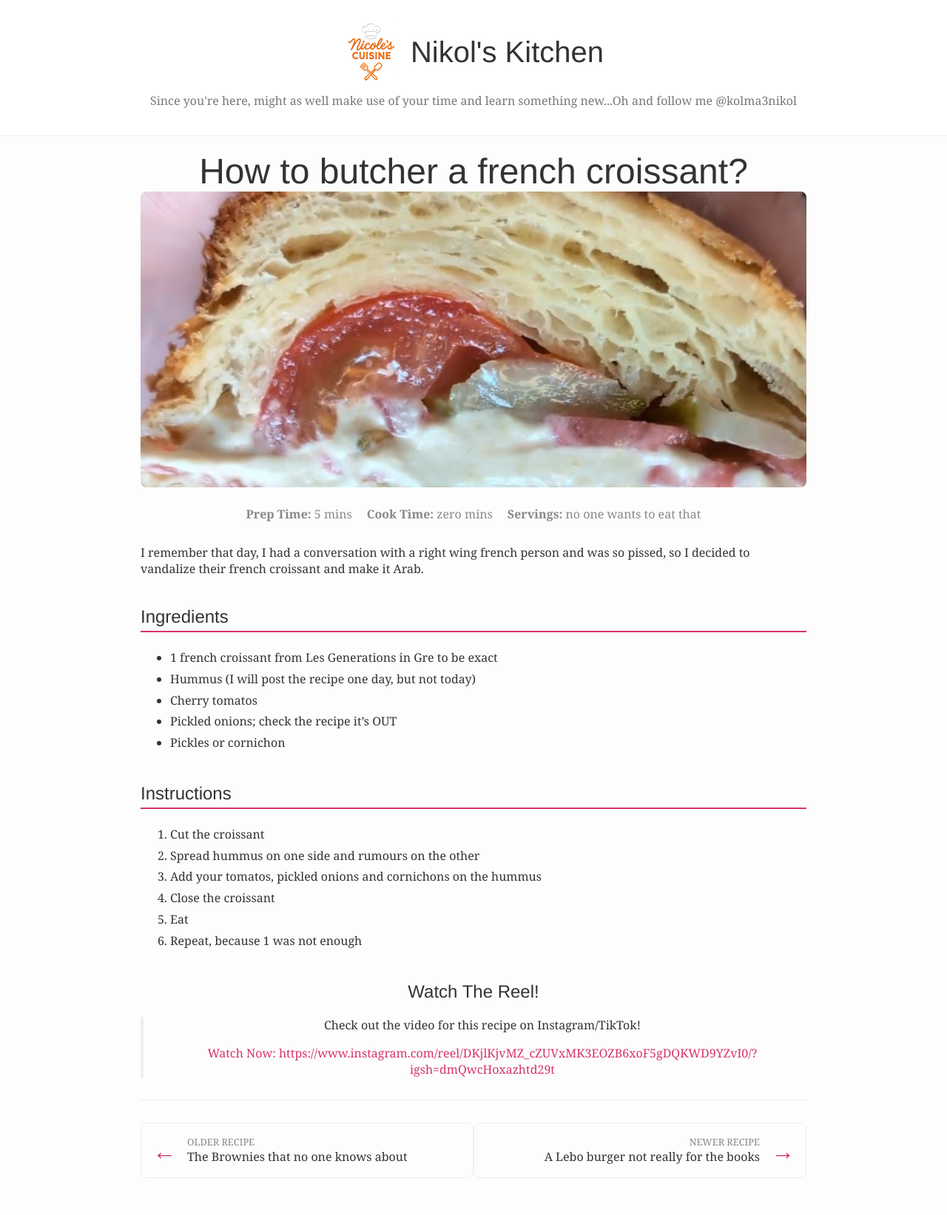
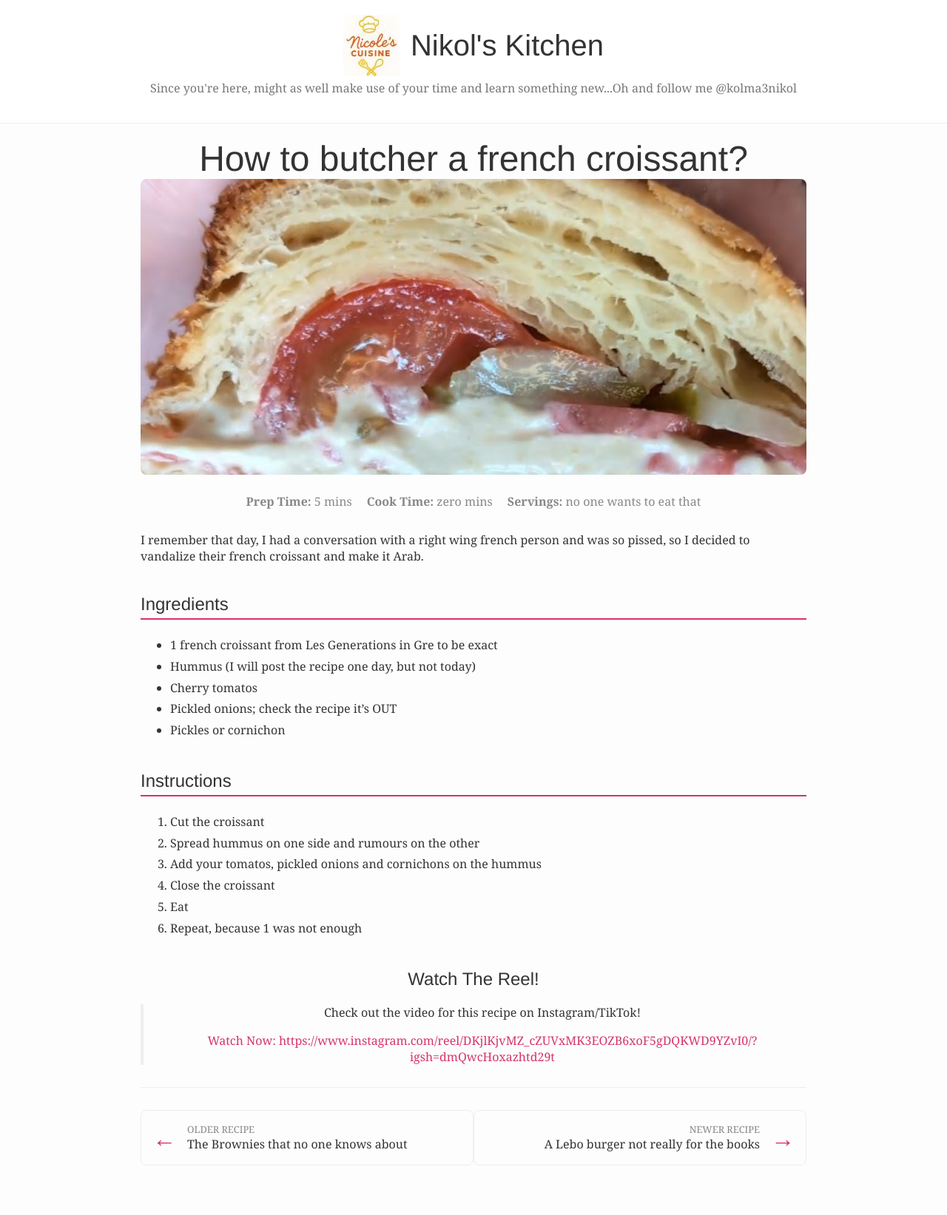
Before and after one commit to AntiLibrary5/nicools-kitchen, a Jekyll site: the page built from _posts/2025-08-20-croissant-lebanese.md, in a window 1280 px wide. Shown: the whole page at 74% size. Built offline with Jekyll 4.4.1, drawn with Linux system fonts in a browser that asks for light colours.

Commit message:
logo updated by cecile

```diff
--- a/_layouts/default.html
+++ b/_layouts/default.html
@@ -9,7 +9,7 @@
 <body>
 	<header class="site-header">
 		<a href="{{ site.baseurl }}/" class="site-branding">
-			<img src="{{ site.baseurl }}/assets/images/logo_nicole_white_logo.png" alt="Nikol's Kitchen Logo" class="site-logo">
+			<img src="{{ site.baseurl }}/assets/images/logo-cecile-new.jpg" alt="Nikol's Kitchen Logo" class="site-logo">
 			<h1 class="site-title">{{ site.title }}</h1>
 		</a>
 		<p class="site-description">{{ site.description }}</p>
```
Also changed, not shown: assets/images/logo-cecile-new.jpg (added).
